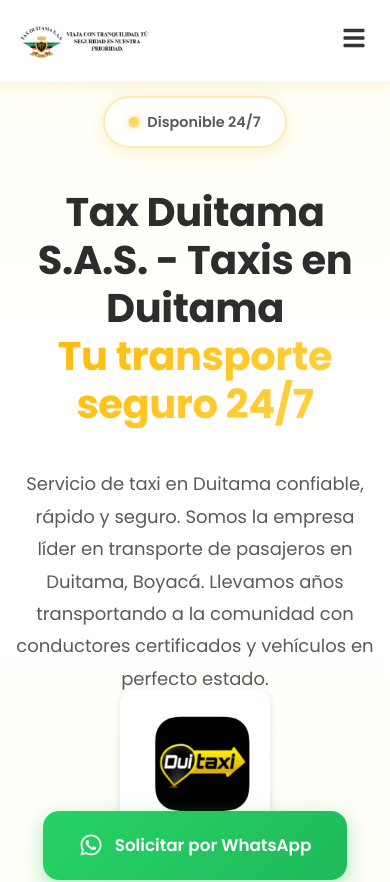
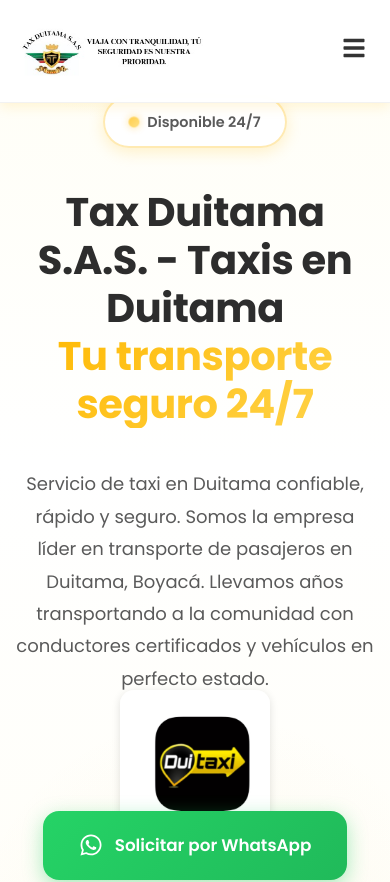
Before and after one commit to edhernandez/taxduitama, a React (Vite) app: page / in a window 390 px wide. Shown: the top 882 px of the page. Built offline with nearby package versions, Linux system fonts and the light colour scheme.

Commit message:
Se hacen ajustes de la pagina

```diff
--- a/src/components/Contacto.css
+++ b/src/components/Contacto.css
@@ -118,7 +118,7 @@
 }
 
 .contacto-link {
-  color: #e6b800;
+  color: #000;
   text-decoration: none;
   font-weight: 600;
   font-size: 1.125rem;
@@ -126,7 +126,7 @@
 }
 
 .contacto-link:hover {
-  color: #d4a600;
+  color: #333;
   text-decoration: underline;
 }
 
--- a/src/components/Footer.jsx
+++ b/src/components/Footer.jsx
@@ -9,7 +9,7 @@
         <div className="footer-content">
           <div className="footer-section">
             <div className="footer-logo">
-              <Logo variant="full" />
+              <Logo variant="full" logoName="logo-completo-2" />
             </div>
             <p className="footer-slogan">
               "Viaja con tranquilidad. Tu seguridad es nuestra prioridad"
@@ -30,6 +30,9 @@
             </p>
             <p className="footer-text">
               <strong>Email:</strong> taxduitama@gmail.com
+            </p>
+            <p className="footer-text">
+              <strong>PQR:</strong> 3209781909
             </p>
           </div>
 
--- a/src/components/Header.css
+++ b/src/components/Header.css
@@ -21,7 +21,7 @@
 .header-container {
   max-width: 1200px;
   margin: 0 auto;
-  padding: 1rem 2rem;
+  padding: 1.25rem 2rem;
   display: flex;
   align-items: center;
   justify-content: space-between;
--- a/src/components/Logo.css
+++ b/src/components/Logo.css
@@ -18,8 +18,8 @@
 }
 
 /* Para el header - logo completo */
-.logo.full .logo-image-full {
-  max-height: 70px;
+.header .logo.full .logo-image-full {
+  max-height: 100px;
   width: auto;
   height: auto;
 }
@@ -40,9 +40,10 @@
 }
 
 /* Para el footer - logo completo */
-.logo.full .logo-image-full {
-  max-width: 350px;
-  width: 100%;
+.footer .logo.full .logo-image-full {
+  max-height: 105px;
+  max-width: 500px;
+  width: auto;
   height: auto;
 }
 
@@ -73,16 +74,17 @@
 }
 
 @media (max-width: 768px) {
-  .logo.full .logo-image-full {
-    max-height: 50px;
+  .header .logo.full .logo-image-full {
+    max-height: 70px;
   }
 
   .logo.simple .logo-image-simple {
     max-height: 45px;
   }
 
-  .logo.full .logo-image-full {
-    max-width: 280px;
+  .footer .logo.full .logo-image-full {
+    max-height: 70px;
+    max-width: 400px;
   }
 
   .logo.simple .logo-text-fallback {
--- a/src/components/Logo.jsx
+++ b/src/components/Logo.jsx
@@ -1,7 +1,7 @@
 import React, { useState } from 'react'
 import './Logo.css'
 
-const Logo = ({ variant = 'full', className = '' }) => {
+const Logo = ({ variant = 'full', className = '', logoName }) => {
   const [imageError, setImageError] = useState(false)
 
   // Intentar diferentes formatos de imagen
@@ -9,9 +9,12 @@
     return `/images/logos/${baseName}.jpeg`
   }
 
-  const imageSrc = variant === 'full'
-    ? getImageSrc('logo-completo')
-    : getImageSrc('logo-simple')
+  // Si se proporciona logoName, usarlo; si no, usar el comportamiento por defecto
+  const imageSrc = logoName
+    ? getImageSrc(logoName)
+    : (variant === 'full'
+      ? getImageSrc('logo-completo')
+      : getImageSrc('logo-simple'))
 
   const altText = variant === 'full'
     ? 'TAX DUITAMA S.A.S. - Logo Completo'
--- a/src/components/Servicios.jsx
+++ b/src/components/Servicios.jsx
@@ -23,7 +23,7 @@
     {
       icon: <FaUsers />,
       title: 'Servicio Familiar',
-      description: 'Transporte para toda la familia con asientos especiales disponibles.'
+      description: 'Transporte para toda la familia con asientos cómodos disponibles para sus usuarios.'
     }
   ]
 
--- a/src/components/ServiciosNosotros.jsx
+++ b/src/components/ServiciosNosotros.jsx
@@ -25,7 +25,7 @@
     {
       icon: <FaUsers />,
       title: 'Servicio Familiar',
-      description: 'Transporte para toda la familia con asientos especiales disponibles.'
+      description: 'Transporte para toda la familia con asientos cómodos disponibles para sus usuarios.'
     }
   ]
 
```
